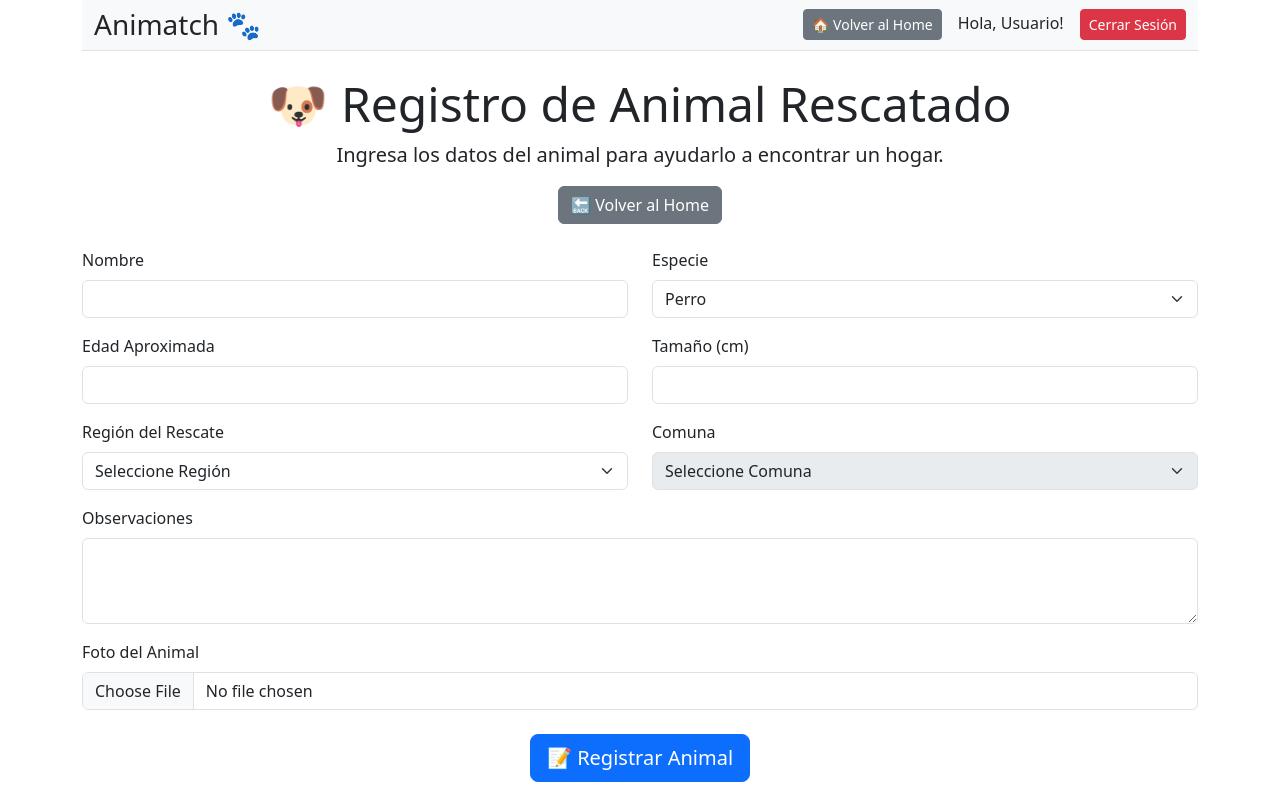
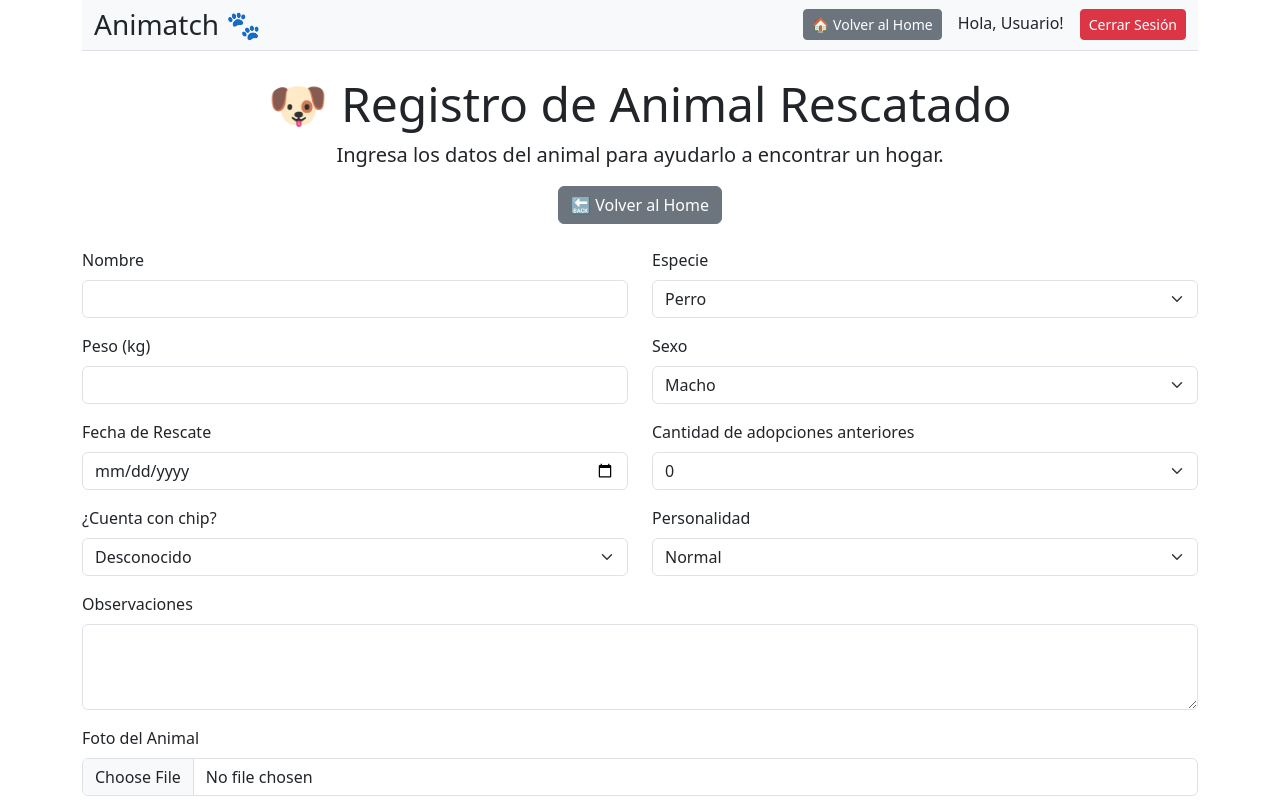
Before and after one commit to respinoza-p/animatch-web.app, a React (Vite) app: page /registro-animal in a window 1280 px wide. Shown: the top 800 px of the page. Built offline with nearby package versions, Linux system fonts and the light colour scheme.

Commit message:
Se agrega formulario para el registro de la mascota rescatada

```diff
--- a/src/RegistroAnimal.jsx
+++ b/src/RegistroAnimal.jsx
@@ -43,6 +43,7 @@ const RegistroAnimal = ({ user, setUser }) => {
     edad: /^[0-9]{1,2}$/,
     tamaño: /^[0-9]+$/,
     peso: /^\d+(\.\d{1,2})?$/,
+    expectativaVida: /^[0-9]{1,2}$/,
     fechaRescate: /^\d{4}-\d{2}-\d{2}$/,
     observaciones: /^.{10,}$/,
   };
@@ -110,38 +111,51 @@ const RegistroAnimal = ({ user, setUser }) => {
 
         <div className="row mt-3">
           <div className="col-md-6">
-            <label className="form-label">Edad Aproximada</label>
-            <input type="number" className="form-control" name="edad" value={formData.edad} onChange={handleChange} required />
+            <label className="form-label">Peso (kg)</label>
+            <input type="text" className="form-control" name="peso" value={formData.peso} onChange={handleChange} required />
           </div>
 
           <div className="col-md-6">
-            <label className="form-label">Tamaño (cm)</label>
-            <input type="number" className="form-control" name="tamaño" value={formData.tamaño} onChange={handleChange} required />
+            <label className="form-label">Sexo</label>
+            <select className="form-select" name="sexo" value={formData.sexo} onChange={handleChange}>
+              <option value="macho">Macho</option>
+              <option value="hembra">Hembra</option>
+            </select>
           </div>
         </div>
 
         <div className="row mt-3">
           <div className="col-md-6">
-            <label className="form-label">Región del Rescate</label>
-            <select className="form-select" name="regionRescate" value={formData.regionRescate} onChange={handleChange}>
-              <option value="">Seleccione Región</option>
-              {Object.keys(regionesComunas).map((region) => (
-                <option key={region} value={region}>
-                  {region}
-                </option>
-              ))}
+            <label className="form-label">Fecha de Rescate</label>
+            <input type="date" className="form-control" name="fechaRescate" value={formData.fechaRescate} onChange={handleChange} required />
+          </div>
+
+          <div className="col-md-6">
+            <label className="form-label">Cantidad de adopciones anteriores</label>
+            <select className="form-select" name="adopcionesPrevias" value={formData.adopcionesPrevias} onChange={handleChange}>
+              <option value="0">0</option>
+              <option value="1">1</option>
+              <option value="2">2+</option>
+            </select>
+          </div>
+        </div>
+
+        <div className="row mt-3">
+          <div className="col-md-6">
+            <label className="form-label">¿Cuenta con chip?</label>
+            <select className="form-select" name="tieneChip" value={formData.tieneChip} onChange={handleChange}>
+              <option value="si">Sí</option>
+              <option value="no">No</option>
+              <option value="desconocido">Desconocido</option>
             </select>
           </div>
 
           <div className="col-md-6">
-            <label className="form-label">Comuna</label>
-            <select className="form-select" name="comunaRescate" value={formData.comunaRescate} onChange={handleChange} disabled={!formData.regionRescate}>
-              <option value="">Seleccione Comuna</option>
-              {comunas.map((comuna) => (
-                <option key={comuna} value={comuna}>
-                  {comuna}
-                </option>
-              ))}
+            <label className="form-label">Personalidad</label>
+            <select className="form-select" name="personalidad" value={formData.personalidad} onChange={handleChange}>
+              <option value="dócil">Dócil</option>
+              <option value="normal">Normal</option>
+              <option value="travieso">Travieso</option>
             </select>
           </div>
         </div>
```
